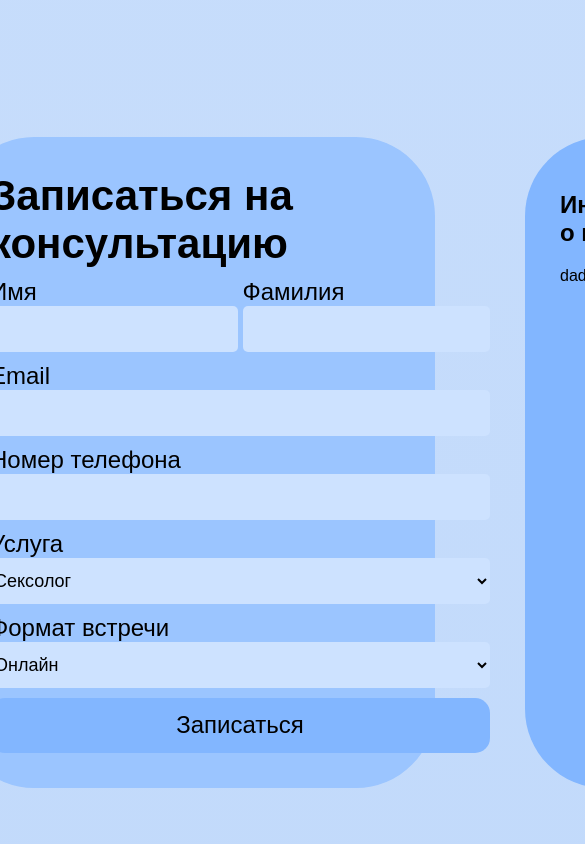
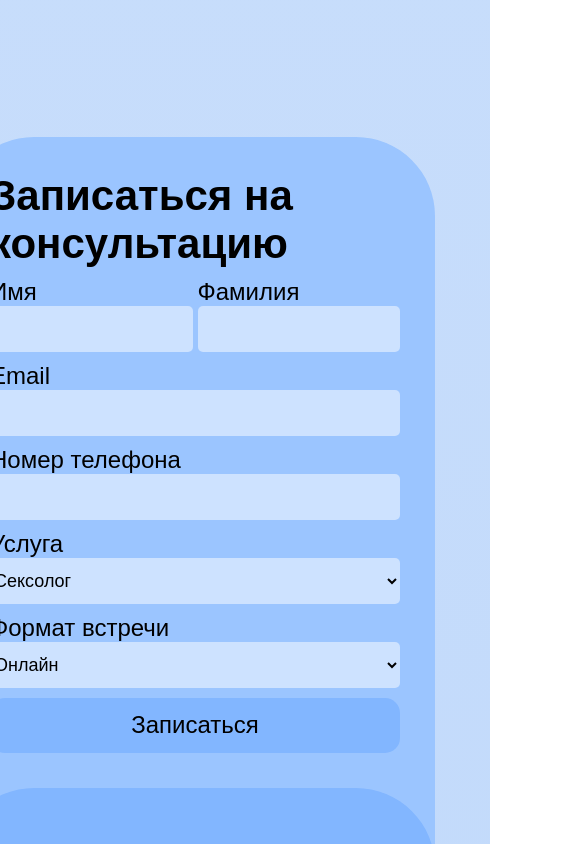
Before and after one commit to DevGGamer/EreminaWebsite, a React (Vite) app in the folder Frontend/: page / in a window 390 px wide. Shown: the part 4940-5784 px from the top of the page, 585 px wide, since content can reach past the window. Built offline with nearby package versions, Linux system fonts and the light colour scheme; a web font is replaced by a local one.

Commit message:
fix mail and form

```diff
--- a/Frontend/src/Components/Form/Form.css
+++ b/Frontend/src/Components/Form/Form.css
@@ -61,3 +61,14 @@ form {
     padding: 35px;
     width: 58%;
 }
+
+@media (max-width: 1000px)
+{
+    form {
+        flex-direction: column;
+    }
+
+    .form-description {
+        width: 100%;
+    }
+}
--- a/Frontend/src/Components/Form/Form.jsx
+++ b/Frontend/src/Components/Form/Form.jsx
@@ -17,7 +17,7 @@ function Form()
             const response = await fetch('http://localhost:8080/api/send-email', {
                 method: 'POST',
                 headers: {
-                    'Content-Type': 'application/json',
+                    'Content-Type': 'application/json'
                   },
                 body: JSON.stringify({ to: email, subject: "Запись на услугу", text: "test" }),
             });
```
Also changed, not shown: 1 other file (tests, documents, lock files or other folders).
